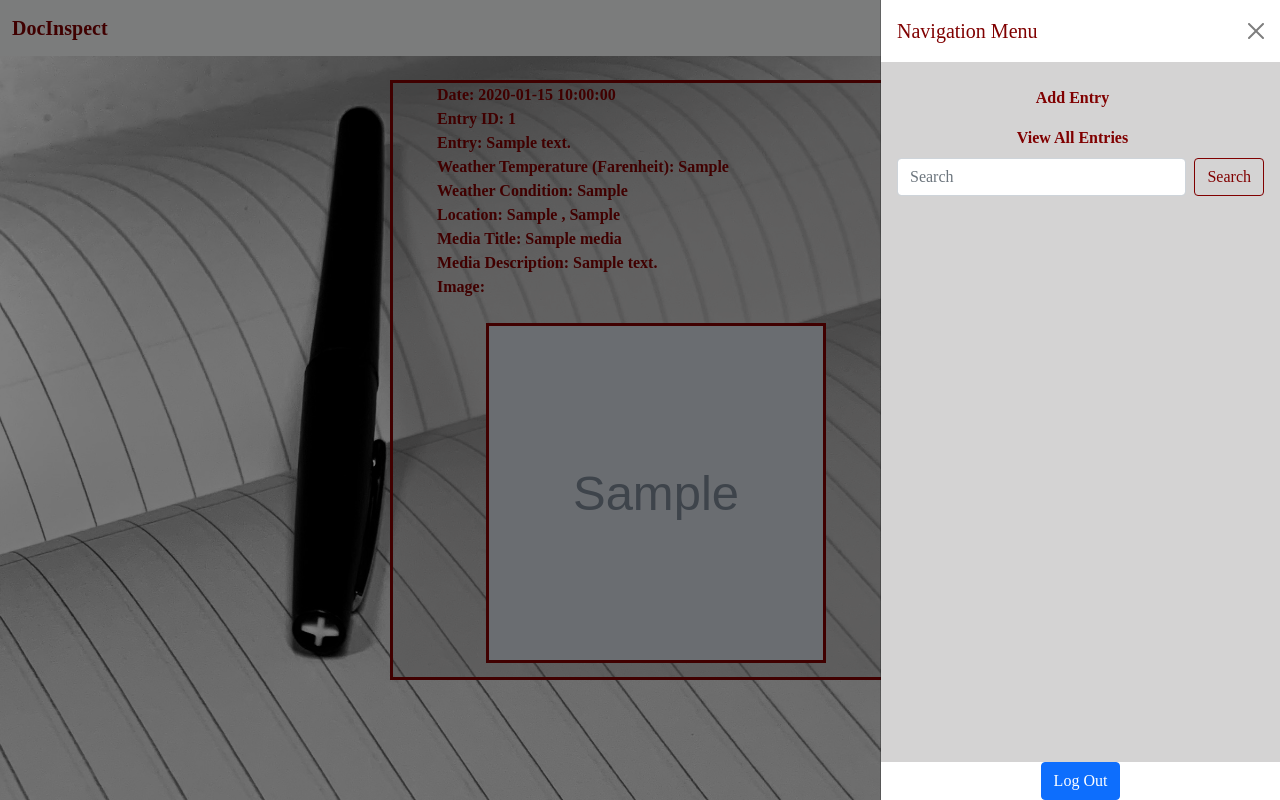
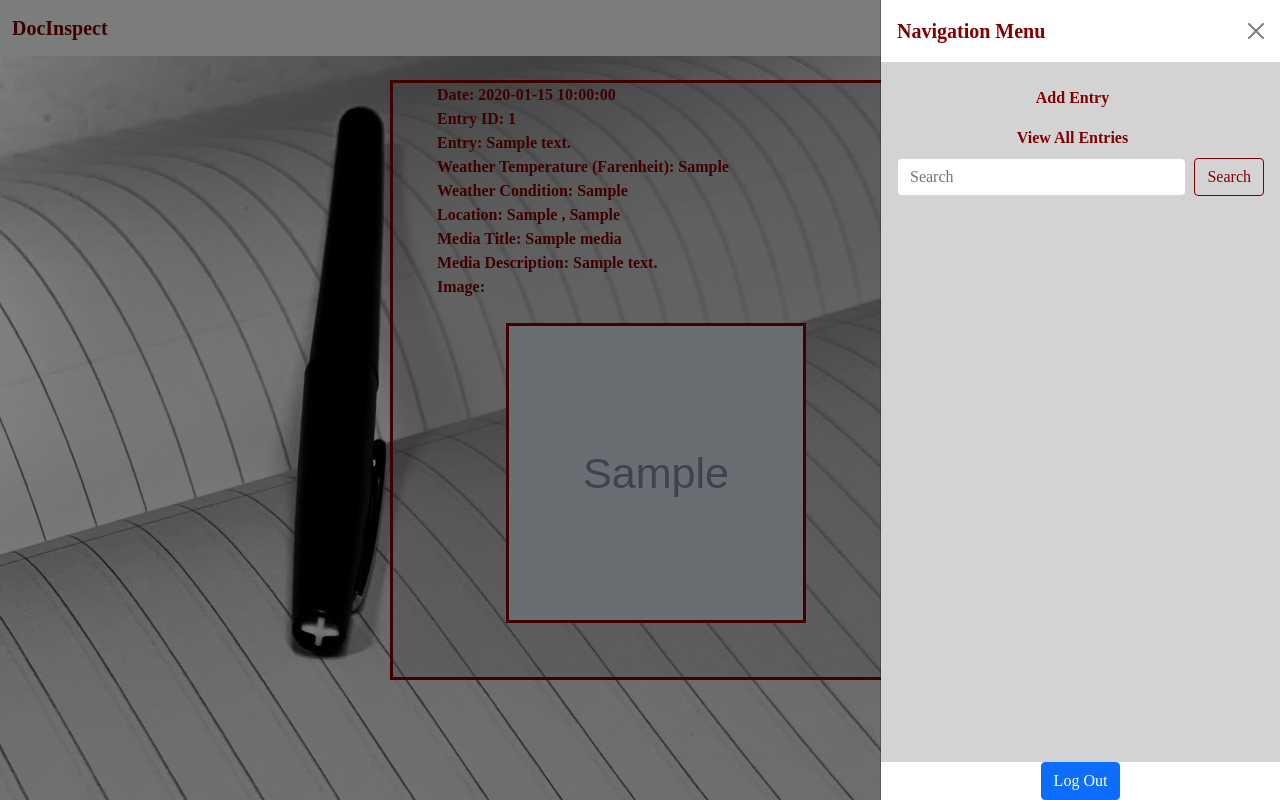
Before and after one commit to zyonxiong/DocInspect, a Flask app: page /view-entries in a window 1280 px wide, after a click that opens the changed part. Run offline with Flask 2, Linux system fonts and the light colour scheme; the visitor is signed in with stand-in values (Sample User, id 1); tables that the repository leaves empty hold one stand-in row (values such as "Sample post"); grey boxes marked "Sample" are stand-in pictures.

Commit message:
Worked on bootstrap design for View All Entries to show cleaner and easier visual enteries.

```diff
--- a/static/css/style.css
+++ b/static/css/style.css
@@ -55,6 +55,9 @@ body {
     margin-top: auto;
 }
 
+.offcanvas-title {
+    font-weight: bold;
+}
 /* all entries page */
 
 .container {
--- a/templates/Login_Page.html
+++ b/templates/Login_Page.html
@@ -27,7 +27,7 @@
               </div>
               <!-- <label>Username: <input type="text" name="username" placeholder="create username" required></label><br>
               <label>Password: <input type="text" name="password" placeholder="create password" required></label><br> -->
-              <br><input id="create-button" type="submit" value="Create New Account">
+              <br><input class="btn btn-primary" id="create-button" type="submit" value="Create New Account">
             </form>
           <h3>Log In</h3>
             <form id= "created-form" action="/login">
--- a/templates/all_entries.html
+++ b/templates/all_entries.html
@@ -24,7 +24,7 @@
                     Media Title: {{media.title}}<br>
                     Media Description: {{media.description}}<br>
                     Image: <br><br>
-                    <img id="images" src = '{{media.image_url}}' width="340" height="340"/><br>
+                    <img id="images" src = '{{media.image_url}}' width="300" height="300"/><br>
 
 
             {% endfor %}
```
